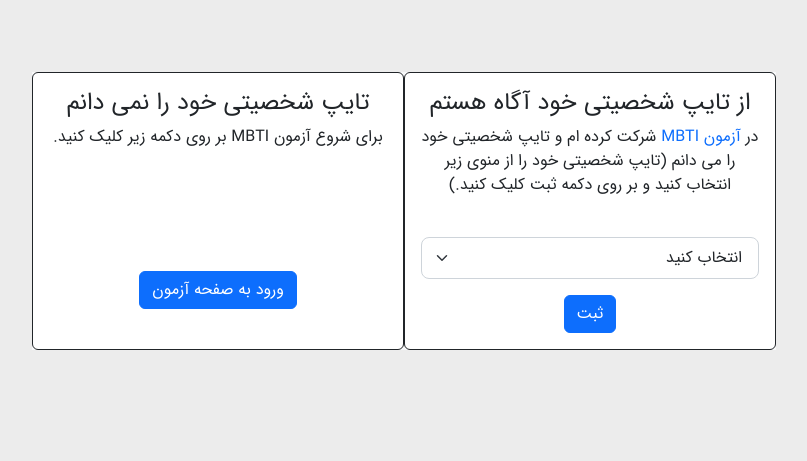
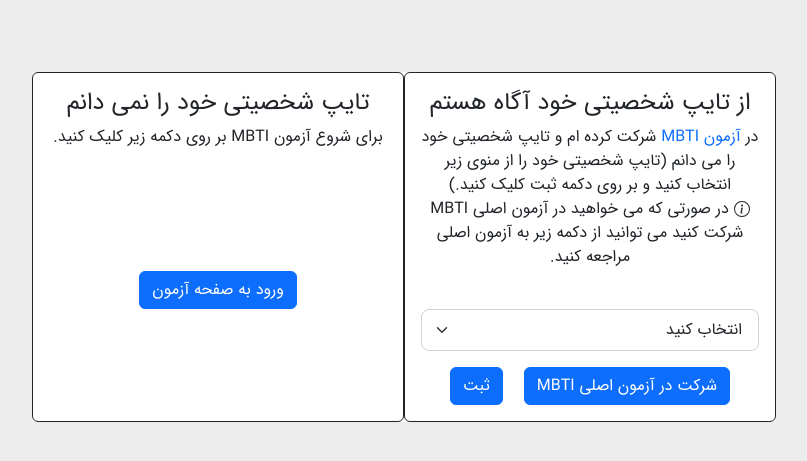
Before and after one commit to amir-H-bagherian/Seman-Dormitory-Project, a Django app: template templates/exam.html in a window 1280 px wide. Shown: the part 150-611 px from the top of the page, without its empty margins (236-1043 px from the left). Run offline with Django 4.2, Linux system fonts and the light colour scheme; the template is opened without the code that fills it, so the values that code supplies are empty.

Commit message:
Update exam.html

```diff
--- a/templates/exam.html
+++ b/templates/exam.html
@@ -37,10 +37,21 @@
             <div class="card border-dark">
               <div class="card-body">
                 <h4 class="card-title">  از تایپ شخصیتی خود آگاه هستم</h4>
-                <p class="card-text">
-                   در
-                     <a href="https://www.16personalities.com/fa/%D8%A2%D8%B2%D9%85%D9%88%D9%86-%D8%B4%D8%AE%D8%B5%DB%8C%D8%AA" class="text-decoration-none"> آزمون MBTI</a>
-                   شرکت کرده ام و تایپ شخصیتی خود را می دانم (تایپ شخصیتی خود را از منوی زیر انتخاب کنید و بر روی دکمه ثبت کلیک کنید.)</p>
+                  <p class="card-text">
+                    در
+                    <a href="https://www.16personalities.com/fa/%D8%A2%D8%B2%D9%85%D9%88%D9%86-%D8%B4%D8%AE%D8%B5%DB%8C%D8%AA"
+                      class="text-decoration-none"> آزمون MBTI</a>
+                    شرکت کرده ام و تایپ شخصیتی خود را می دانم (تایپ شخصیتی خود را از منوی زیر انتخاب کنید و بر روی دکمه ثبت
+                    کلیک کنید.)
+                    <br>
+                    <svg xmlns="http://www.w3.org/2000/svg" width="16" height="16" fill="currentColor" class="bi bi-info-circle"
+                    viewBox="0 0 16 16">
+                    <path d="M8 15A7 7 0 1 1 8 1a7 7 0 0 1 0 14zm0 1A8 8 0 1 0 8 0a8 8 0 0 0 0 16z" />
+                    <path
+                      d="m8.93 6.588-2.29.287-.082.38.45.083c.294.07.352.176.288.469l-.738 3.468c-.194.897.105 1.319.808 1.319.545 0 1.178-.252 1.465-.598l.088-.416c-.2.176-.492.246-.686.246-.275 0-.375-.193-.304-.533L8.93 6.588zM9 4.5a1 1 0 1 1-2 0 1 1 0 0 1 2 0z" />
+                    </svg>
+                    در صورتی که می خواهید در آزمون اصلی MBTI شرکت کنید می توانید از دکمه زیر به آزمون اصلی مراجعه کنید.
+                  </p>
                   <div class="mb-3">
                     <label for="" class="form-label myfrom"></label>
                     <select class="form-select form-select-lg" name="" id="">
@@ -61,10 +72,10 @@
                       <option value="">ISFP</option>
                       <option value="">INTP</option>
                       <option value="">INFP</option>
-
                     </select>
                   </div>
-                <button class="btn btn-primary card-link" type="submit"> ثبت</button>
+                 <button class="btn btn-primary card-link"><a class ="nav-link" href="https://www.16personalities.com/free-personality-test "> شرکت در آزمون اصلی MBTI</a></button>
+                 <button class="btn btn-primary card-link" type="submit"> ثبت </button>
               </div>
             </div>
           </div>
```
